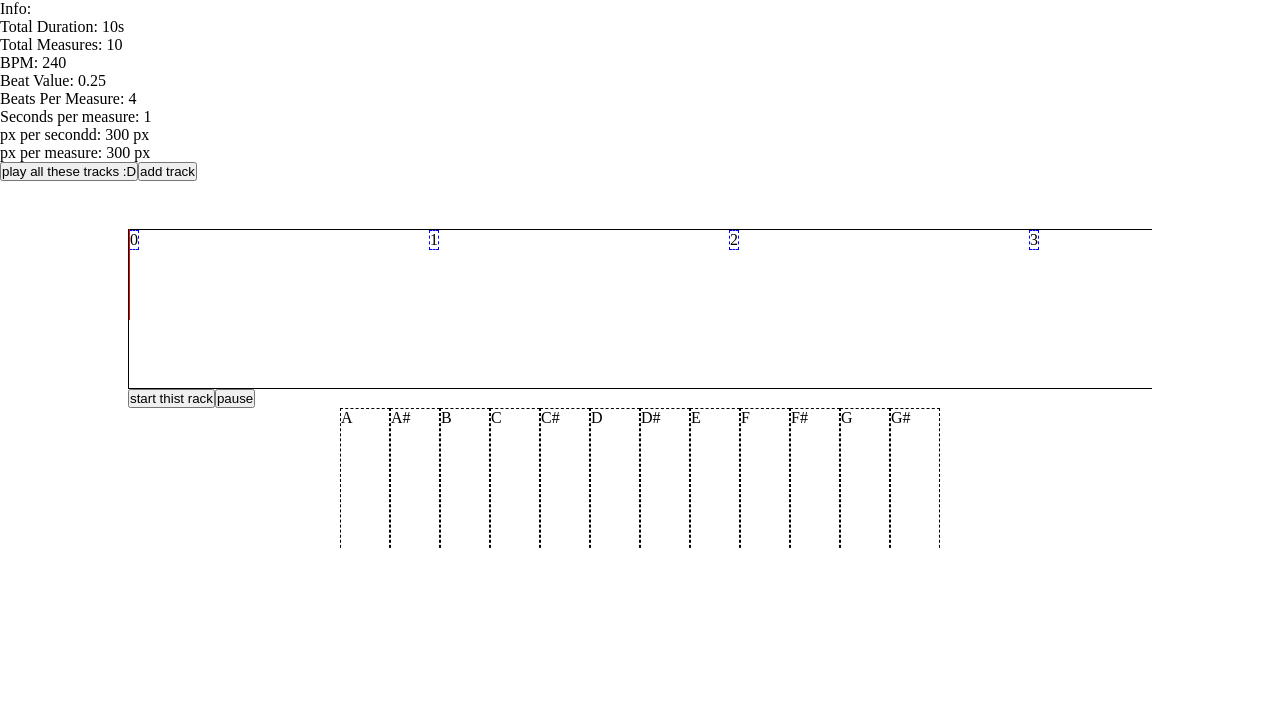
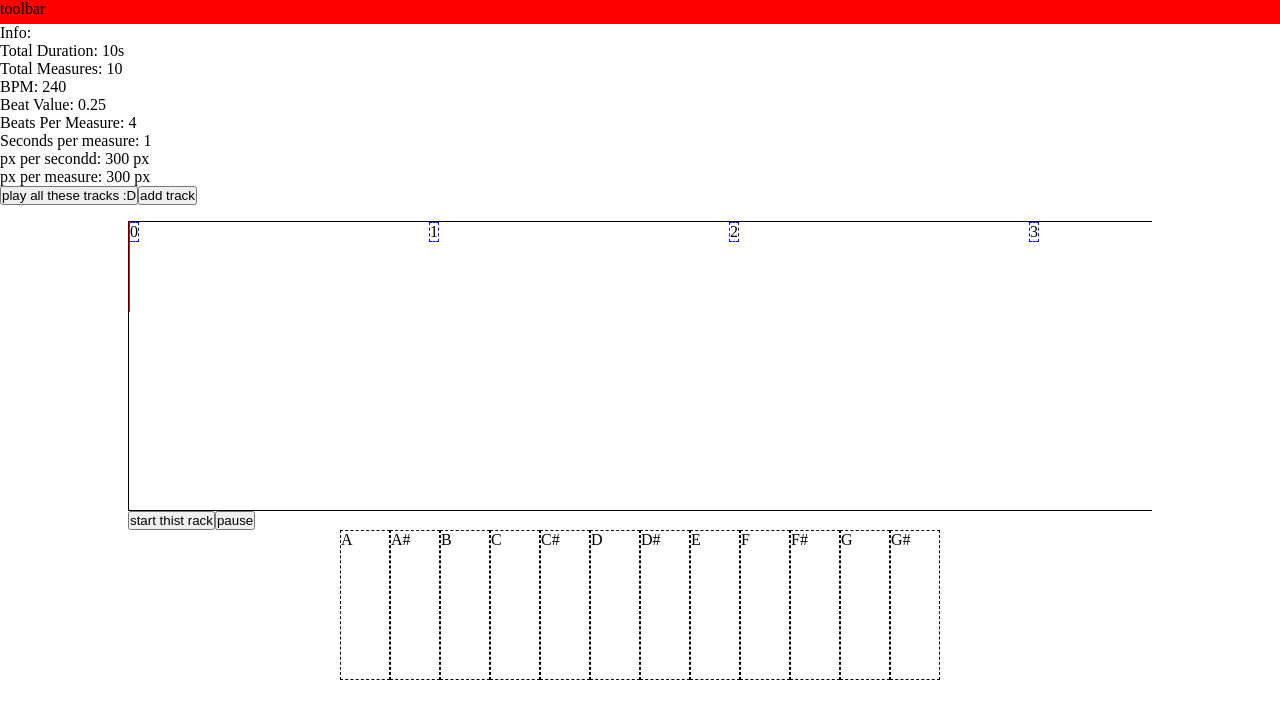
Before and after one commit to KevinLee3627/piano-thing, a React (Vite) app: page / in a window 1280 px wide. Shown: the top 718 px of the page. Built offline with nearby package versions, Linux system fonts and the light colour scheme.

Commit message:
feat: start on a UI

```diff
--- a/src/App.tsx
+++ b/src/App.tsx
@@ -9,7 +9,15 @@ function App() {
   const project = useAppSelector((state) => state.project);
   return (
     <GlobalAudioContextProvider>
-      <div style={{ marginBottom: '3rem' }}>
+      <div
+        style={{
+          height: '100vh',
+          display: 'flex',
+          flexDirection: 'column',
+        }}
+      >
+        <div style={{ backgroundColor: 'red', height: '1.5rem' }}>toolbar</div>
+        <div style={{ marginBottom: '1rem' }}>
           <div>
             <p>Info:</p>
             <p>Total Duration: {project.totalDuration}s</p>
@@ -36,10 +44,12 @@ function App() {
             add track
           </button>
         </div>
-      <div style={{ height: '40%' }}>
+
+        <div style={{ flexGrow: 1 }}>
           {Object.keys(tracks).map((trackId) => {
             return <Track trackId={trackId} key={trackId} />;
           })}
+        </div>
       </div>
     </GlobalAudioContextProvider>
   );
--- a/src/index.css
+++ b/src/index.css
@@ -12,3 +12,7 @@ body,
   height: 100vh;
   margin: 0;
 }
+
+html {
+  font-size: 16px;
+}
```
Lines whose indentation alone changed are shown as unchanged.
